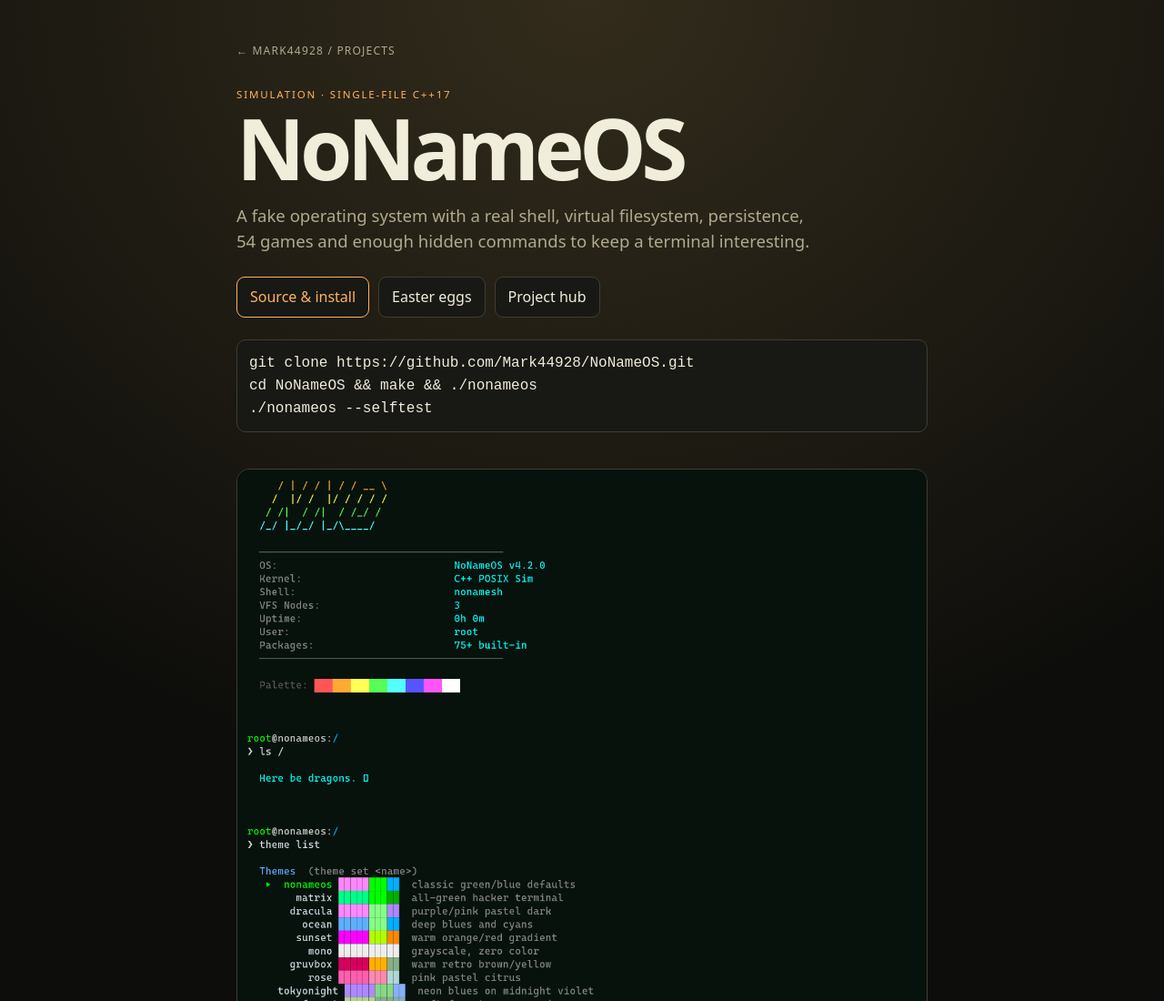
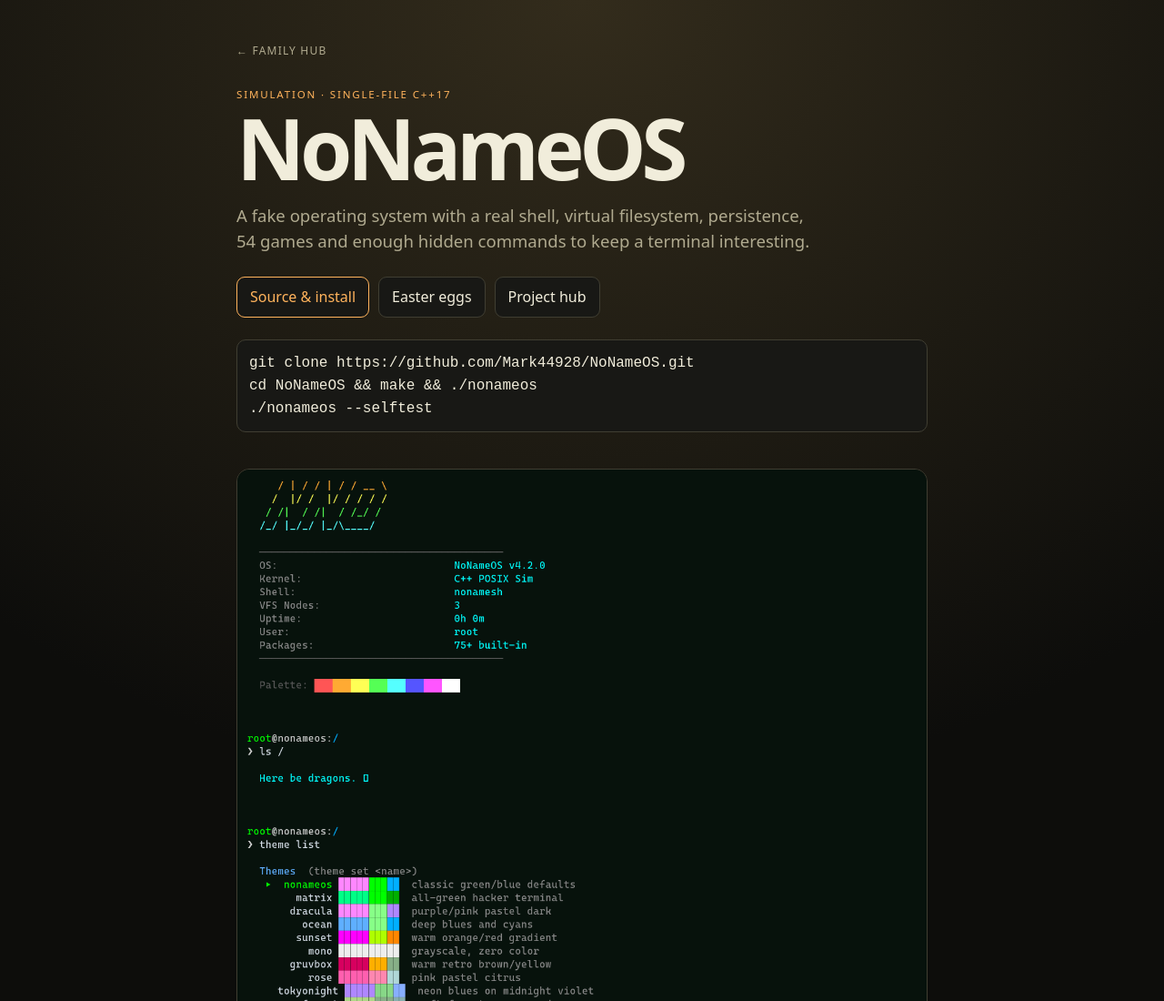
Before and after one commit to Mark44928/NoNameOS, a plain HTML site: page index.html in a window 1280 px wide. Shown: the top 1100 px of the page at 91% size. Drawn offline with Linux system fonts and the light colour scheme.

Commit message:
fix: send homepage back links to family hub

```diff
--- a/index.html
+++ b/index.html
@@ -12,7 +12,7 @@ main{max-width:800px;margin:auto;padding:42px 20px 64px}a{color:var(--a2)}.back{
 pre{background:var(--p);border:1px solid var(--b);border-radius:10px;padding:13px;overflow:auto}img{width:100%;border:1px solid var(--b);border-radius:14px;margin:24px 0 8px}.grid{display:grid;grid-template-columns:repeat(auto-fit,minmax(170px,1fr));gap:10px;padding:0;list-style:none}.grid li{background:var(--p);border:1px solid var(--b);border-radius:10px;padding:12px;color:var(--m)}.grid b{display:block;color:var(--a2)}footer{margin-top:32px;border-top:1px solid var(--b);padding-top:14px;color:var(--m);font-size:.78rem}
 </style>
 <main>
-<a class="back" href="https://github.com/Mark44928">← Mark44928 / projects</a>
+<a class="back" href="https://mark44928.github.io/Mark44928/">← Family hub</a>
 <p class="k">Simulation · single-file C++17</p>
 <h1>NoNameOS</h1>
 <p class="lede">A fake operating system with a real shell, virtual filesystem, persistence, 54 games and enough hidden commands to keep a terminal interesting.</p>
```
